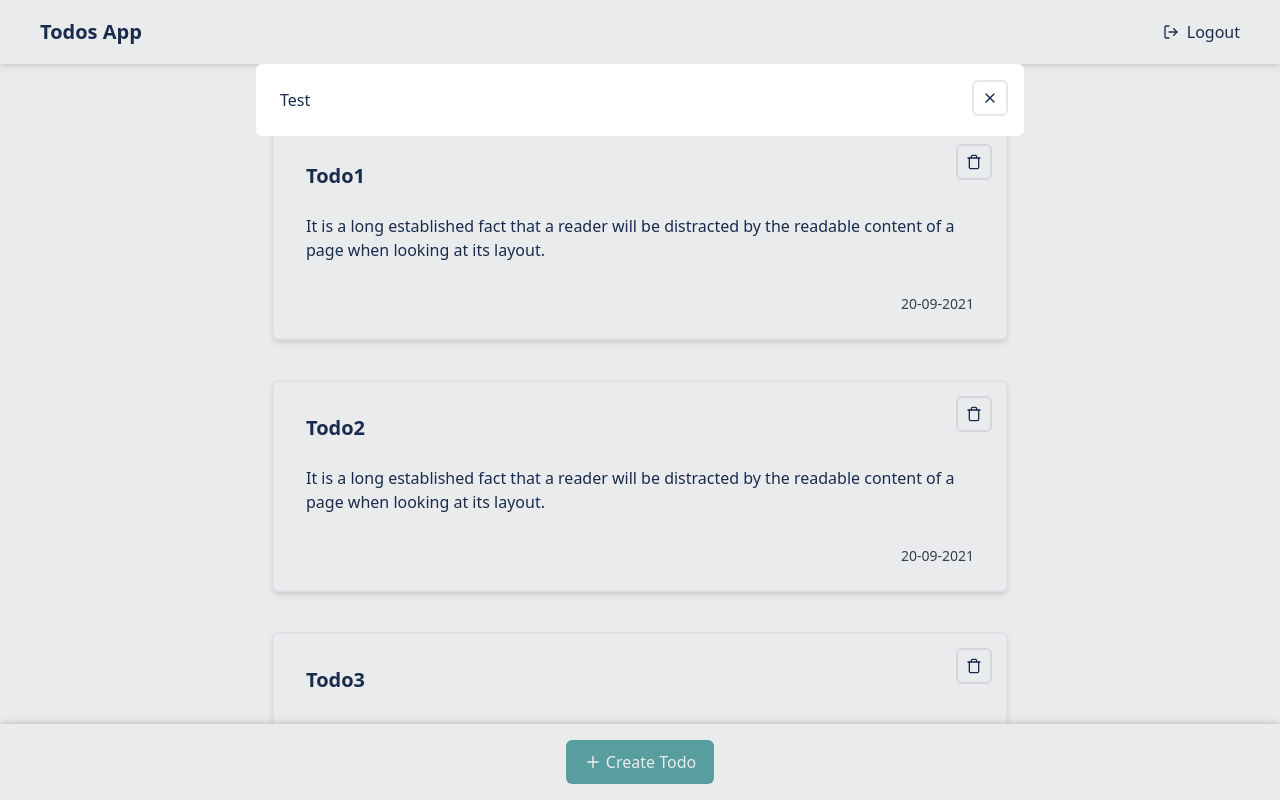
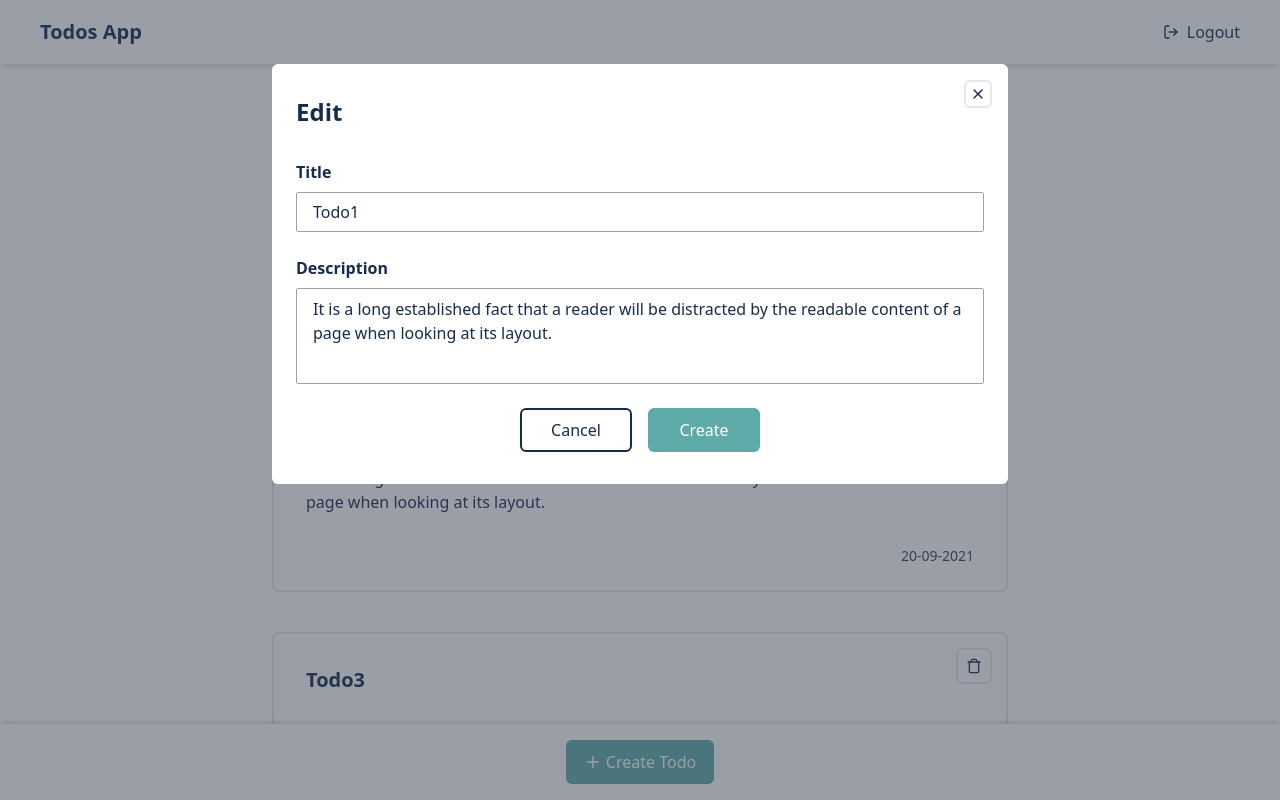
Before and after one commit to nattawasI/neversitup-todos-app-test, a React (Create React App) app: page / in a window 1280 px wide. Both pictures are taken after a click on the element 640 px from the left and 234 px from the top of the page. Shown: the top 800 px of the page. Built offline with nearby package versions, Linux system fonts and the light colour scheme.

Commit message:
finished homepage ui

```diff
--- a/src/components/Button.js
+++ b/src/components/Button.js
@@ -1,12 +1,13 @@
 import React from 'react'
 import PropTypes from 'prop-types'
 
-const Button = ({ children, type, variant, onClick }) => {
+const Button = ({ children, type, block, variant, onClick }) => {
   const handleClick = () => {
     onClick()
   }
 
-  let classes = 'inline-flex items-center px-4 py-2 border-2 transition duration-300 ease-in-out rounded-md'
+  const classDisplay = block ? 'flex w-full' : 'inline-flex'
+  let classes = `${ classDisplay } justify-center items-center px-4 py-2 border-2 rounded-md text-center transition duration-300 ease-in-out`
   if (variant === 'outline') {
     classes += ' bg-transparent text-black border-black'
   } else {
@@ -26,12 +27,14 @@
 
 Button.propTypes = {
   type: PropTypes.string,
+  block: PropTypes.bool,
   variant: PropTypes.string,
   onClick: PropTypes.func,
 }
 
 Button.defaultProps = {
   type: '',
+  block: false,
   variant: '', // the other one is "outline"
   onClick: () => false,
 }
--- /dev/null
+++ b/src/components/ConfirmDelete.js
@@ -0,0 +1,42 @@
+import React from 'react'
+import PropTypes from 'prop-types'
+import Button from './Button'
+
+const ConfirmDelete = ({ dataDelete, onClose }) => {
+  const handleClickCancel = () => {
+    onClose()
+  }
+
+  const handleClickConfirm = () => {
+    onClose()
+  }
+
+  return (
+    <>
+      <div className="pr-8">Are you sure to delete <span className="font-bold">{ dataDelete.title }</span></div>
+      <div className="mt-6">
+        <div className="flex justify-end">
+          <div className="w-28">
+            <Button variant="outline" block onClick={ handleClickCancel }>Cancel</Button>
+          </div>
+          <div className="w-28 ml-4">
+            <Button block onClick={ handleClickConfirm }>Confirm</Button>
+          </div>
+        </div>
+      </div>
+    </>
+  )
+}
+
+ConfirmDelete.propTypes = {
+  dataDelete: PropTypes.object.isRequired,
+  onCancel: PropTypes.func,
+  onConfirm: PropTypes.func,
+}
+
+ConfirmDelete.defaultProps = {
+  onCancel: () => {},
+  onConfirm: () => {},
+}
+
+export default ConfirmDelete
--- /dev/null
+++ b/src/components/FormTodo.js
@@ -0,0 +1,88 @@
+import React, { useState, useEffect } from 'react'
+import PropTypes from 'prop-types'
+import InputText from './InputText'
+import InputTextArea from './InputTextArea'
+import TextError from './TextError'
+import Button from './Button'
+
+const FormTodo = ({ dataEdit, editMode }) => {
+  const [valueTitle, setValueTitle] = useState('')
+  const [valueDesc, setValueDesc] = useState('')
+  const [errorMsg, setErrorMsg] = useState('')
+
+  const handleChangeTitle = (value) => {
+    setValueTitle(value)
+  }
+
+  const handleChangeDesc = (value) => {
+    setValueDesc(value)
+  }
+
+  useEffect(() => {
+    if (dataEdit) {
+      setValueTitle(dataEdit.title)
+      setValueDesc(dataEdit.description)
+    }
+  }, [dataEdit])
+
+  return (
+    <div>
+      <div className="text-2xl font-bold">{ editMode ? 'Edit' : 'Create Todo' }</div>
+      <div className="mt-8">
+        <form>
+          <div>
+            <div className="font-bold">Title</div>
+            <div className="mt-2">
+              <InputText
+                value={ valueTitle }
+                onChange={ handleChangeTitle }
+              />
+              {
+                errorMsg
+                &&  <div className="mt-2">
+                      <TextError>{ errorMsg }</TextError>
+                    </div>
+              }
+            </div>
+          </div>
+          <div className="mt-6">
+            <div className="font-bold">Description</div>
+            <div className="mt-2">
+              <InputTextArea
+                value={ valueDesc }
+                onChange={ handleChangeDesc }
+              />
+            </div>
+          </div>
+          <div className="mt-6">
+            <div className="flex justify-center">
+              <div className="w-28">
+                <Button variant="outline" block>Cancel</Button>
+              </div>
+              <div className="w-28 ml-4">
+                {
+                  editMode
+                  ? <Button block>Create</Button>
+                  : <Button block>Edit</Button>
+                }
+              </div>
+            </div>
+          </div>
+        </form>
+      </div>
+    </div>
+  )
+}
+
+FormTodo.propTypes = {
+  dataEdit: PropTypes.object,
+  editMode: PropTypes.bool,
+}
+
+FormTodo.defaultProps = {
+  dataEdit: null,
+  editMode: false,
+}
+
+
+export default FormTodo
--- a/src/components/InputText.js
+++ b/src/components/InputText.js
@@ -1,134 +1,34 @@
-import React, { useState, useEffect, forwardRef } from 'react'
+import React from 'react'
 import PropTypes from 'prop-types'
-import TextInputError from './TextInputError'
 
-const InputText = forwardRef((props, ref) => {
-  // props
-  const {
-    type,
-    name,
-    placeHolder,
-    value,
-    onChange,
-    capitalize,
-    className,
-    pattern,
-    error,
-    errorMsg,
-    required
-  } = props
-
-  // state
-  const [valueInput, setValueInput] = useState(value)
-  const [errorInput, setErrorInput] = useState(error)
-  const [errorMessage, setErrorMessage] = useState(errorMsg)
-
-  // function
-  const validateTel = (value) => {
-    return value.length <= 10
+const InputText = ({ placeHolder, value, onChange, error }) => {
+  const handleChange = (e) => {
+    const value = e.target.value
+    onChange(value)
   }
 
-  const validateEmail = (email) => {
-    const re = /^(([^<>()[\]\\.,;:\s@"]+(\.[^<>()[\]\\.,;:\s@"]+)*)|(".+"))@((\[[0-9]{1,3}\.[0-9]{1,3}\.[0-9]{1,3}\.[0-9]{1,3}\])|(([a-zA-Z\-0-9]+\.)+[a-zA-Z]{2,}))$/;
-    return re.test(String(email).toLowerCase());
-  }
-
-  const updateInputState = (value) => {
-    setValueInput(value)
-    onChange(value)
-    setErrorInput(false)
-    setErrorMessage('')
-  }
-
-  const handleChange = (e) => {
-    const value = e.target.value
-    if (type === 'tel') {
-      const isNumber = value.match(/\d+/g)
-      if (!!isNumber) {
-        updateInputState(value)
-        if (validateTel(value)) {
-          setErrorInput(false)
-          setErrorMessage('')
-        } else {
-          setErrorInput(true)
-          setErrorMessage('Phone number must be 10 characters')
-        }
-      } else {
-        updateInputState('')
-      }
-    } else if (type === 'email') {
-      updateInputState(value)
-      if (validateEmail(value)) {
-        setErrorInput(false)
-        setErrorMessage('')
-      } else {
-        setErrorInput(true)
-        setErrorMessage('Invalid email address')
-      }
-    } else {
-      updateInputState(value)
-    }
-  }
-
-  // useEffect
-  useEffect(() => {
-    setErrorInput(error)
-  }, [error])
-
-  useEffect(() => {
-    setErrorMessage(errorMsg)
-  }, [errorMsg])
-
-  const capitalizeClassName = capitalize ? ' capitalize' : ''
-  const customClassName = className ? className : ''
-  const errorClassName = errorInput ? ' border-red-500 focus:border-red-500' : ''
+  const classError = error ? ' border-red-400 focus:border-red-400' : ''
 
   return (
-    <div className={ customClassName }>
-      <input
-        type={ type }
-        className={ `block w-full h-10 px-4 border border-gray-300 rounded-sm appearance-none outline-none${ capitalizeClassName }${ errorClassName }` }
-        ref={ ref }
-        name={ name }
-        placeholder={ placeHolder }
-        onChange={ handleChange }
-        value={ valueInput }
-        pattern={ pattern }
-        required={ required }
-      />
-      {
-        errorInput && <TextInputError>{ errorMessage }</TextInputError>
-      }
-    </div>
+    <input
+      type="text"
+      className={`block w-full h-10 px-4 border border-gray-400 rounded-sm appearance-none outline-none${ classError }`}
+      placeholder={ placeHolder }
+      onChange={ handleChange }
+      value={ value }
+    />
   )
-})
+}
 
 InputText.propTypes = {
-  type: PropTypes.string, // text, email, tel
-  name: PropTypes.string,
-  value: PropTypes.string,
-  onChange: PropTypes.func,
   placeHolder: PropTypes.string,
-  pattern: PropTypes.string,
-  className: PropTypes.string,
-  capitalize: PropTypes.bool,
-  error: PropTypes.bool,
-  errorMsg: PropTypes.string,
-  required: PropTypes.bool,
+  value: PropTypes.string.isRequired,
+  onChange: PropTypes.func.isRequired,
 }
 
 InputText.defaultProps = {
-  type: 'text',
-  name: '',
   placeHolder: '',
-  value: '',
-  onChange: () => {},
-  pattern: null,
-  capitalize: false,
-  className: '',
   error: false,
-  errorMsg: '',
-  required: false,
 }
 
 export default InputText
--- a/src/components/InputTextArea.js
+++ b/src/components/InputTextArea.js
@@ -1,56 +1,30 @@
-import React, { useState, forwardRef } from 'react'
+import React from 'react'
 import PropTypes from 'prop-types'
 
-const InputTextArea = forwardRef((props, ref) => {
-  // props
-  const {
-    name,
-    value,
-    placeHolder,
-    className,
-    onChange
-  } = props
-
-  // state
-  const [valueInput, setValueInput] = useState(value)
-
-  // function
+const InputTextArea = ({ placeHolder, value, onChange }) => {
   const handleChange = (e) => {
     const value = e.target.value
-    setValueInput(value)
     onChange(value)
   }
 
-  const customClassName = className ? className : ''
-
   return (
-    <div className={ `${ customClassName }` }>
-      <textarea
-        className="block w-full h-10 px-4 py-2 h-24 border border-gray-300 rounded-sm appearance-none resize-none"
-        ref={ ref }
-        name={ name }
-        placeholder={ placeHolder }
-        value={ valueInput }
-        onChange={ handleChange }
-      ></textarea>
-    </div>
+    <textarea
+      className="block w-full h-10 px-4 py-2 h-24 border border-gray-400 rounded-sm appearance-none resize-none"
+      placeholder={ placeHolder }
+      value={ value }
+      onChange={ handleChange }
+    ></textarea>
   )
-})
+}
 
 InputTextArea.propTypes = {
-  name: PropTypes.string,
-  value: PropTypes.string,
   placeHolder: PropTypes.string,
-  className: PropTypes.string,
-  onChange: PropTypes.func,
+  value: PropTypes.string.isRequired,
+  onChange: PropTypes.func.isRequired,
 }
 
 InputTextArea.defaultProps = {
-  name: '',
-  value: '',
   placeHolder: '',
-  className: '',
-  onChange: () => {}
 }
 
 export default InputTextArea
--- a/src/components/Modal.js
+++ b/src/components/Modal.js
@@ -1,29 +1,39 @@
-import React from 'react'
+import React, { useEffect } from 'react'
 import PropTypes from 'prop-types'
 import ButtonIcon from './ButtonIcon'
 import { FiX } from 'react-icons/fi'
 
-const Modal = ({ children, show, onHide }) => {
+const Modal = ({ children, show, onHide, dialogMode }) => {
   const handleClose = () => {
     onHide()
   }
+
+  useEffect(() => {
+    if (show) {
+      document.documentElement.style.overflowY = 'hidden'
+    } else {
+      document.documentElement.style.overflowY = 'auto'
+    }
+  }, [show])
+
+  const classDialog = dialogMode ? 'flex flex-col justify-center max-w-xl h-screen' : 'max-w-screen-md'
 
   return (
     <>
       {
         show
-        &&  <div className="fixed top-0 left-0 w-full h-full z-50 overflow-y-auto px-4">
+        &&  <div className="fixed inset-0 z-50 overflow-y-auto">
               <div
-                className="absolute inset-0 bg-gray-700 opacity-10"
+                className="fixed inset-0 bg-gray-700 opacity-50"
                 onClick={ handleClose }
               >&nbsp;</div>
-              <div className="relative max-w-screen-md mx-auto my-16">
-                <div className="absolute top-4 right-4">
-                  <ButtonIcon onClick={ handleClose }>
-                    <FiX />
-                  </ButtonIcon>
-                </div>
-                <div className="p-6 bg-white rounded-md">
+              <div className={ `${ classDialog } px-4 py-16 mx-auto` }>
+                <div className="relative px-6 py-8 bg-white rounded-md">
+                  <div className="absolute top-4 right-4">
+                    <ButtonIcon size="sm" onClick={ handleClose }>
+                      <FiX />
+                    </ButtonIcon>
+                  </div>
                   {
                     children
                   }
@@ -39,11 +49,13 @@
   children: PropTypes.element.isRequired,
   show: PropTypes.bool,
   onHide: PropTypes.func,
+  dialogMode: PropTypes.bool,
 }
 
 Modal.defaultProps = {
   show: false,
   onHide: () => false,
+  dialogMode: false
 }
 
 export default Modal
--- /dev/null
+++ b/src/components/TextError.js
@@ -0,0 +1,9 @@
+import React from 'react'
+
+const TextError = ({ children }) => {
+  return (
+    <div className="text-red-400 text-xs">{ children }</div>
+  )
+}
+
+export default TextError
--- a/src/components/TodoCard.js
+++ b/src/components/TodoCard.js
@@ -1,25 +1,40 @@
 import React, { useState } from 'react'
 import PropTypes from 'prop-types'
 import { FiTrash } from 'react-icons/fi'
+import ButtonIcon from '../components/ButtonIcon'
 import Modal from './Modal'
+import FormTodo from '../components/FormTodo'
+import ConfirmDelete from '../components/ConfirmDelete'
 
 const TodoCard = ({ data }) => {
   const [showEdit, setShowEdit] = useState(false)
+  const [showConfirmDelete, setShowConfirmDelete] = useState(false)
 
-  const onShowModal = () => {
+  // fucntion for Modal Edit
+  const showModalEdit = () => {
     setShowEdit(true)
   }
 
-  const onHideModal = () => {
+  const hideModalEdit = () => {
     setShowEdit(false)
   }
 
+  // fucntion for Modal Confirm Delete
+  const showModalConfirmDelete = () => {
+    setShowConfirmDelete(true)
+  }
+
+  // function handleClick
+  const hideModalConfirmDelete = () => {
+    setShowConfirmDelete(false)
+  }
+
   const handleClickTrash =() => {
-    console.log('Trash');
+    showModalConfirmDelete(false)
   }
 
   const handleClickCard =() => {
-    onShowModal()
+    showModalEdit()
   }
 
   return (
@@ -28,27 +43,37 @@
         className="relative"
       >
         <div
-          className="p-8 pb-6 rounded-md bg-white border-2 border-gray-100 shadow-md cursor-pointer transition-colors duration-200 hover:border-primary-green hover:bg-gray-50"
+          className="p-8 pb-6 rounded-md bg-white border-2 border-gray-200 shadow-sm cursor-pointer transition-colors duration-200 hover:border-primary-green hover:bg-gray-50"
           onClick={ handleClickCard }
         >
-          <h2 className="text-xl text-dark-green font-bold">{ data.title }</h2>
+          <div className="text-xl text-dark-green font-bold">{ data.title }</div>
           <p className="mt-6 font-light">{ data.description }</p>
-          <p className="mt-8 text-right text-sm text-gray-700 font-light">20-09-2021</p>
+          <div className="mt-8 text-right text-sm text-gray-700 font-light">20-09-2021</div>
         </div>
         <div className="absolute absolute top-4 right-4">
-          <button
-            className="p-2 border-2 border-gray-200 rounded-md transition-colors duration-200 hover:border-primary-green"
-            onClick={ handleClickTrash }
-          >
+          <ButtonIcon onClick={ handleClickTrash }>
             <FiTrash />
-          </button>
+          </ButtonIcon>
         </div>
       </div>
       <Modal
         show={ showEdit }
-        onHide={ onHideModal }
+        onHide={ hideModalEdit }
       >
-        <div>Test</div>
+        <FormTodo
+          dataEdit={ data }
+          editMode={ true }
+        />
+      </Modal>
+      <Modal
+        show={ showConfirmDelete }
+        onHide={ hideModalConfirmDelete }
+        dialogMode
+      >
+        <ConfirmDelete
+          dataDelete={ data }
+          onClose={ hideModalConfirmDelete}
+        />
       </Modal>
     </>
   )
--- a/src/pages/Home.js
+++ b/src/pages/Home.js
@@ -1,4 +1,4 @@
-import React, { useEffect } from 'react'
+import React, { useState, useEffect } from 'react'
 import {
   Redirect
 } from 'react-router-dom'
@@ -6,6 +6,8 @@
 import TodosEmpty from '../components/TodosEmpty'
 import TodosList from '../components/TodosList'
 import ButtonCreate from '../components/ButtonCreate'
+import Modal from '../components/Modal'
+import FormTodo from '../components/FormTodo'
 
 const Home = () => {
   const loggedIn = true
@@ -37,6 +39,12 @@
     }
   ]
 
+  const [createTodo, setCreateTodo] = useState(true)
+
+  const showModalCreateTodo = () => {
+    setCreateTodo(true)
+  }
+
   useEffect(() => {
     document.title = 'Todos App'
   }, [])
@@ -47,13 +55,13 @@
   }
 
   return (
-    <div className="py-14 md:py-16">
+    <div className="pt-14 md:pt-16">
       <Header />
-      <div className="max-w-screen-md mx-auto px-4 py-10 md:py-16">
+      <div className="max-w-screen-md mx-auto px-4 pt-10 pb-28 md:pt-16 md:pb-36">
         {
           list.length > 0
           ? <TodosList list={ list } />
-          : <TodosEmpty />
+          : <TodosEmpty createTodo={ showModalCreateTodo } />
         }
       </div>
       {
@@ -61,7 +69,7 @@
         &&  <div className="fixed bottom-0 left-0 w-full flex justify-center p-4 bg-white">
               <div className="absolute top-0 w-full h-full shadow-md transform rotate-180">&nbsp;</div>
               <div className="relative">
-                <ButtonCreate />
+                <ButtonCreate onClick={ showModalCreateTodo } />
               </div>
             </div>
       }
--- a/tailwind.config.js
+++ b/tailwind.config.js
@@ -21,6 +21,7 @@
         'light-green': lightGreen
       },
       borderColor: {
+        'black': black,
         'primary-green': primaryGreen,
         'dark-green': darkGreen,
         'light-green': lightGreen
```
Also changed, not shown: src/components/InputPassword.js (+4 -12 lines), src/components/TextInputError.js (deleted, +0 -9 lines).
